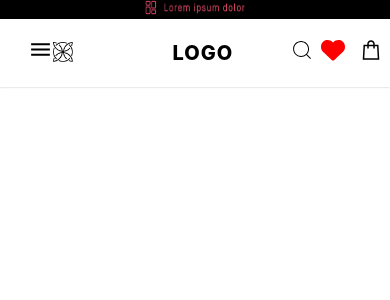
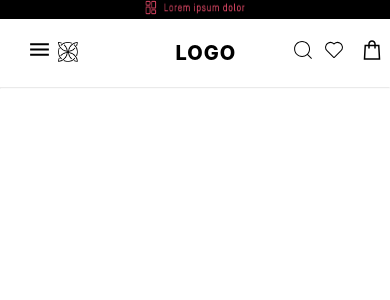
Before and after one commit to rajeshsarkar95/Appscrip-Rajesh-Sarkar, a Next.js app: page /Components/Navbar in a window 390 px wide. Shown: the top 300 px of the page. Built offline with nearby package versions, Linux system fonts and the light colour scheme.

Commit message:
all code ok

```diff
--- a/src/app/Components/Footere/page.js
+++ b/src/app/Components/Footere/page.js
@@ -29,6 +29,7 @@ function Page() {
           </div>
           <h4 className="currency">CURRENCY</h4>
           <p className="curency_p">Transactions will be completed in Euros and a currency reference is available on hover.</p>
+          <Image src="/Language.png" alt="Currency" width={80} height={30}/>
         </div>
       </div>
       <div className="lower_footer">
--- a/src/app/Components/Navbar/navbar.css
+++ b/src/app/Components/Navbar/navbar.css
@@ -87,6 +87,7 @@ option{
         display: none;
     }
     .logo_images{
+        margin-left: 6px ;
         width: 20px;
         height: 20px;
     }
--- a/src/app/Components/Navbar/page.js
+++ b/src/app/Components/Navbar/page.js
@@ -9,7 +9,7 @@ import { IoMdMenu } from "react-icons/io";
 import { FaHeart } from "react-icons/fa6";
 function Navbar() {
  const [isMenuOpen,setIsMenuOpen] = useState(false)
- const [visible,setVisible] = useState(false)
+ const [visible,setVisible] = useState(true)
  const toggleMenu = () => {
   setIsMenuOpen(!isMenuOpen);
    };
--- a/src/app/Components/Rectangle/rectangle.css
+++ b/src/app/Components/Rectangle/rectangle.css
@@ -71,6 +71,7 @@
     }
 
     .right {
+      margin-left: 12px;
       display: flex;
       justify-content: flex-start;
       width: 100%;
```
